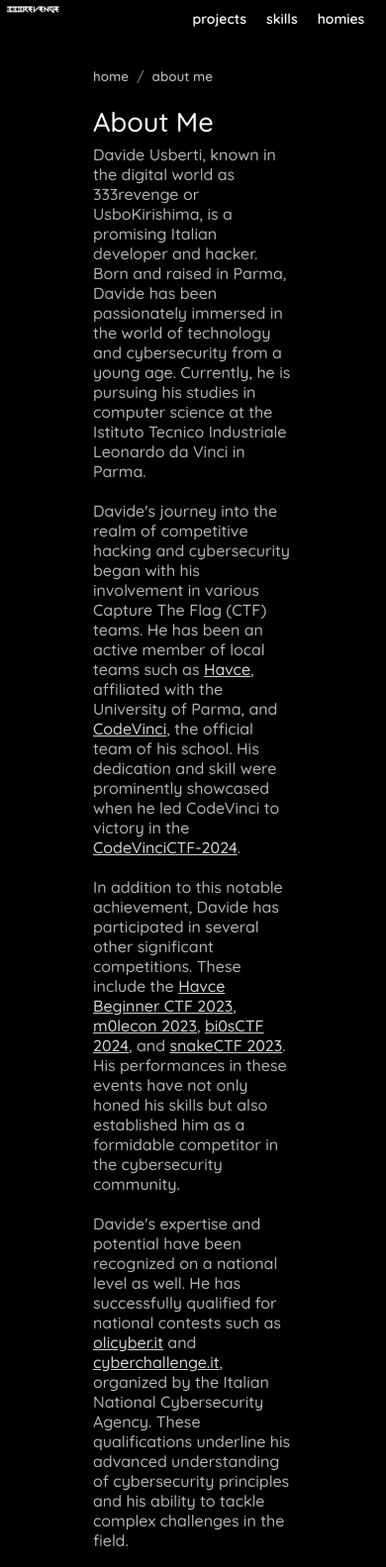
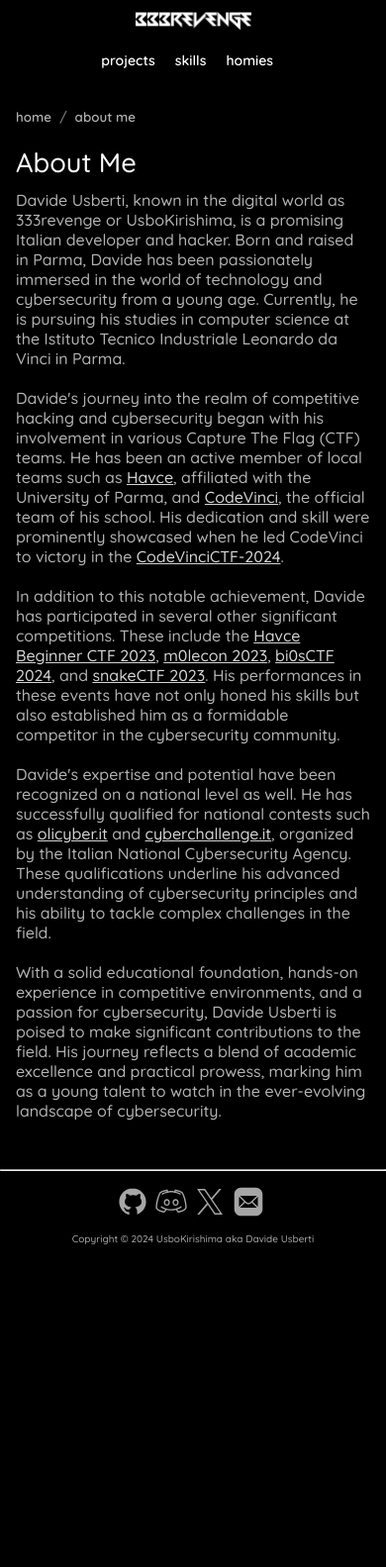
Before and after one commit to UsboKirishima/333revenge.art, a website: page index.html in a window 390 px wide. Shown: the top 1583 px of the page at 99% size. After the commit the page ends 1278 px from the top, so only its background shows below. Drawn offline with Linux system fonts and the light colour scheme.

Commit message:
feat(*): made website responsive

```diff
--- a/robots.txt
+++ b/robots.txt
@@ -5,9 +5,5 @@
 Allow: /res/logo.png
 Allow: /th.png
 Allow: /script.js
-Allow: /middleware.js
 Allow: /README.md
-Allow: /package.json
-Allow: /.gitignore
 Allow: /style.css
-Allow: /yarn.lock
--- a/style.css
+++ b/style.css
@@ -25,6 +25,23 @@
 .navbar {
     display: flex;
     background-color: #000;
+}
+
+@media only screen and (max-width: 600px) {
+    .navbar {
+        display: block;
+        width: 100%;
+    }
+
+    .logo {
+        display: block;
+        margin: 0 auto;
+        width: 50%;
+    }
+
+    .pages {
+        justify-content: center;
+    }
 }
 
 .logo {
@@ -138,6 +155,19 @@
     font-optical-sizing: auto;
     font-weight: 500;
     font-style: normal;
+}
+
+
+@media only screen and (max-width: 600px) {
+    .homeIndex {
+        margin: 0 0;
+    }
+
+    ul.breadcrumb {
+        margin-left: 0%;
+        margin-top: 5%;
+        margin-right: 0%;
+    }
 }
 
 .homeBox {}
@@ -256,6 +286,22 @@
     --hover: 1;
 }
 
+
+@media only screen and (max-width: 600px) {
+    .cards {
+        display: flex;
+        flex-direction: column;
+        place-items: center;
+        min-height: 50vh;
+        width: 100%;
+    }
+
+
+    .card {
+        margin-top: 4%;
+    }
+}
+
 #skillsDesc {
     color: #ffffffb2;
     margin-top: 3%;
@@ -289,6 +335,13 @@
 .skills-item>ul>li>a:hover {
     transition: 0.3s;
     color: #ffffff8c;
+}
+
+
+@media only screen and (max-width: 600px) {
+    .skillsContainer {
+        display: block;
+    }
 }
 
 #homiesDesc {
@@ -337,3 +390,29 @@
     font-size: 14px;
     margin-bottom: 20px;
 }
+
+
+@media only screen and (max-width: 600px) {
+    .footer_container {
+        display: block;
+    }
+
+    footer {
+
+        margin-top: 5%;
+        margin-left: 0%;
+        margin-right: 0%;
+        margin-bottom: 5%;
+    }
+
+    .socials {
+        display: flex;
+        justify-content: center;
+    }
+
+    .copyright {
+        font-size: 10px;
+        margin: 0 auto;
+        text-align: center;
+    }
+}
```
